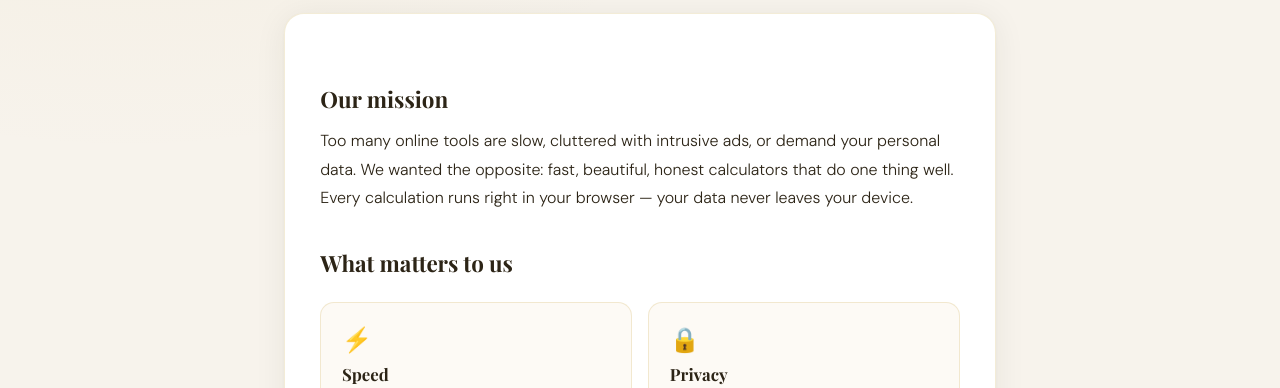
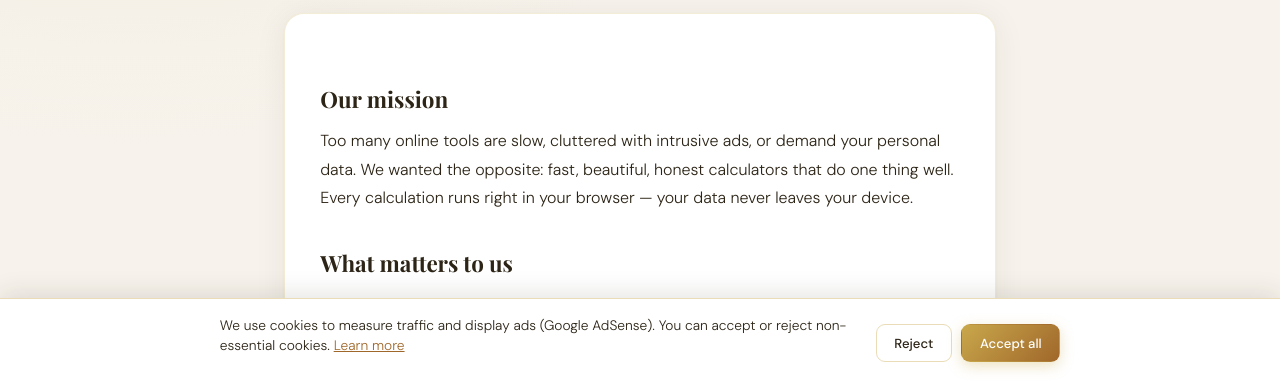
Before and after one commit to smarttools-hub/smarttools-hub.github.io, a plain HTML site: page about.html in a window 1280 px wide. Shown: the part 412-800 px from the top of the page. Drawn offline with nearby package versions, Linux system fonts and the light colour scheme; a web font is replaced by a local one.

Commit message:
Add files via upload

```diff
--- a/about.html
+++ b/about.html
@@ -272,5 +272,6 @@ document.querySelectorAll('.lang-opt').forEach(opt=>{opt.addEventListener('click
   applyLang(lang||'fr');
 })();
 </script>
+<script src="cookie-consent.js" defer></script>
 </body>
 </html>
```
Also changed, not shown: age-calculator.html (+1 -0 lines), calorie-calculator.html (+1 -0 lines), compound-interest-calculator.html (+1 -0 lines), contact.html (+1 -0 lines), index.html (+1 -0 lines), inflation-calculator.html (+1 -0 lines), privacy.html (+1 -0 lines), retirement-calculator.html (+1 -0 lines).
